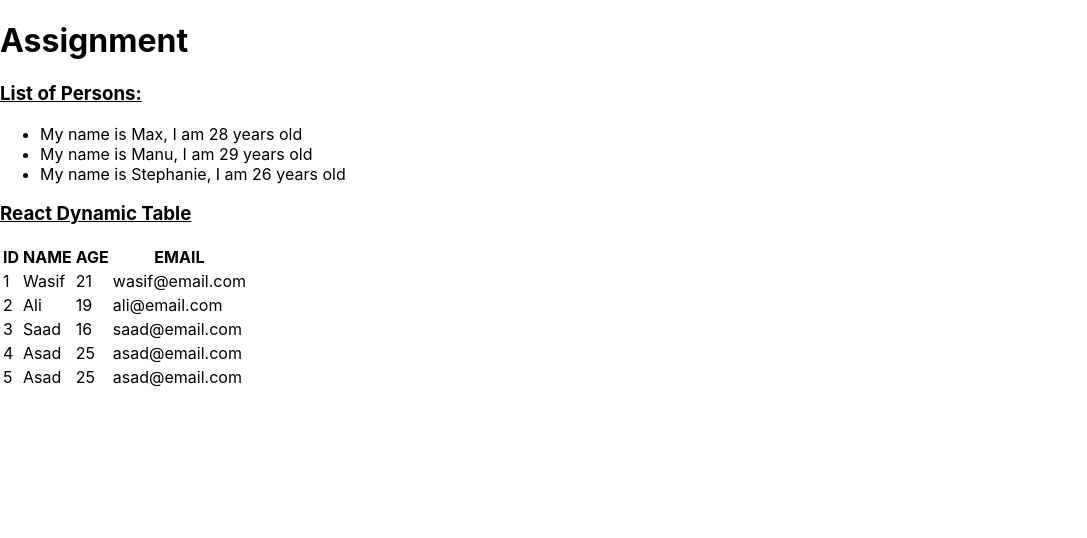
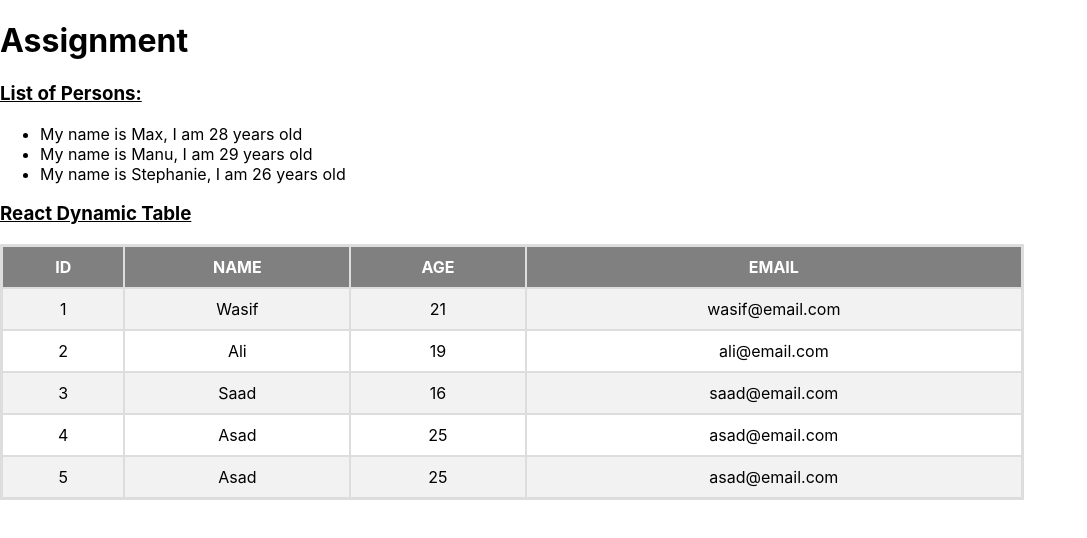
Before and after one commit to Gagandeep-Kaur-01/React, a React (Create React App) app in the folder practice/: page / in a window 1280 px wide. Shown: the top 538 px of the page, without its empty margins (0-1087 px from the left). Built offline with nearby package versions, Linux system fonts and the light colour scheme.

Commit message:
added css

```diff
--- /dev/null
+++ b/practice/src/Components/Table.css
@@ -0,0 +1,34 @@
+#title {
+    text-align: left;
+
+  }
+
+  #students {
+    text-align: center;
+    border: 3px solid #ddd;
+    width: 80%;
+    border-collapse: collapse;
+  }
+
+  #students td, #students th {
+    border: 2px solid #ddd;
+    padding: 10px;
+    cursor: pointer;
+
+  }
+
+  #students tr:nth-child(even){
+      background-color: #f2f2f2;
+    }
+
+  #students tr:hover {
+      background-color: #ddd;
+    }
+
+  #students th {
+    padding-top: 10px;
+    padding-bottom: 10px;
+    text-align: center;
+    background-color: grey;
+    color: white;
+  }
--- a/practice/src/Components/Table.js
+++ b/practice/src/Components/Table.js
@@ -1,4 +1,5 @@
 import React, { useState } from 'react';
+import './Table.css';
 
 
 export default class Table extends React.Component {
--- a/practice/src/Container/App.js
+++ b/practice/src/Container/App.js
@@ -18,7 +18,7 @@
     console.log("[App.js] componentDidMount")
   }
 
-
+// state without constructor.....................
   state = {
     persons: [
       { id: 'asfa1', name: 'Max', age: 28 },
@@ -37,7 +37,6 @@
     <div className="App">
 
        <Persons value="Assignment" person = {this.state.persons}/>
-
        <Table/>
 
     </div>
```
